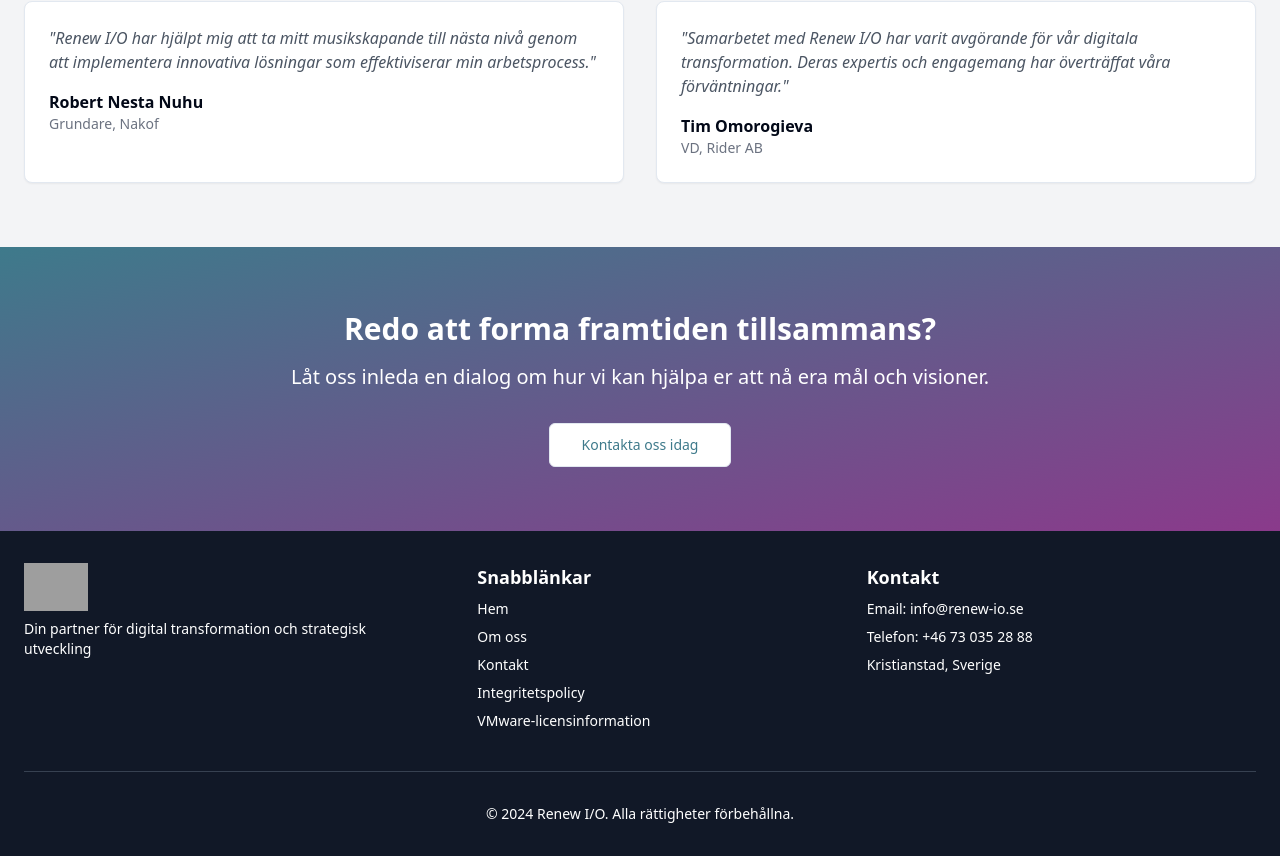
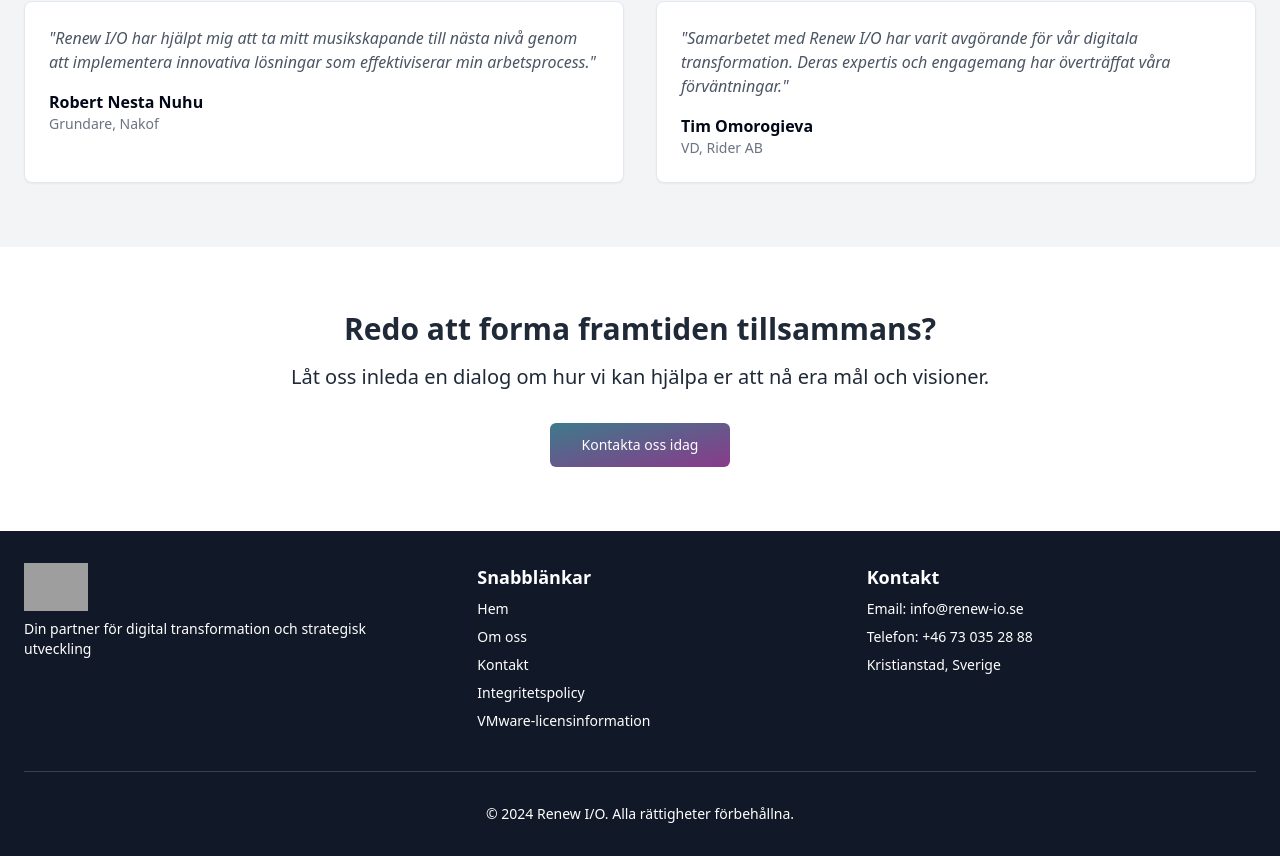
Before and after one commit to metobie/digital-solution-hub, a React (Vite) app: page / in a window 1280 px wide. Shown: the part 1381-2237 px from the top of the page. Built offline with nearby package versions, Linux system fonts and the light colour scheme; grey boxes are pictures that could not be loaded.

Commit message:
Change background color on Index
Replace the gradient background under the "Redo att forma framtiden tillsammans?" section with a solid white color.
[skip gpt_engineer]

```diff
--- a/src/pages/Index.jsx
+++ b/src/pages/Index.jsx
@@ -116,12 +116,12 @@ const TestimonialSection = () => (
 );
 
 const CallToActionSection = () => (
-  <section className="py-16 bg-gradient-to-br from-[#3E7A8B] to-[#8A3A8B] text-white">
+  <section className="py-16 bg-white text-gray-800">
     <div className="container mx-auto px-6 text-center">
       <h2 className="text-3xl font-bold mb-4">Redo att forma framtiden tillsammans?</h2>
       <p className="text-xl mb-8">Låt oss inleda en dialog om hur vi kan hjälpa er att nå era mål och visioner.</p>
       <Link to="/contact">
-        <Button size="lg" variant="outline" className="bg-white text-[#3E7A8B] hover:bg-gray-100 transition-all duration-300">
+        <Button size="lg" className="bg-gradient-to-br from-[#3E7A8B] to-[#8A3A8B] text-white hover:from-[#5A9AAB] hover:to-[#AA5AAB] transition-all duration-300">
           Kontakta oss idag
         </Button>
       </Link>
```
